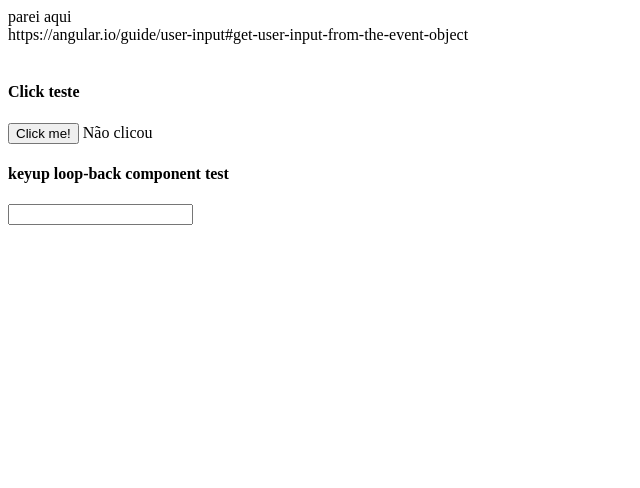
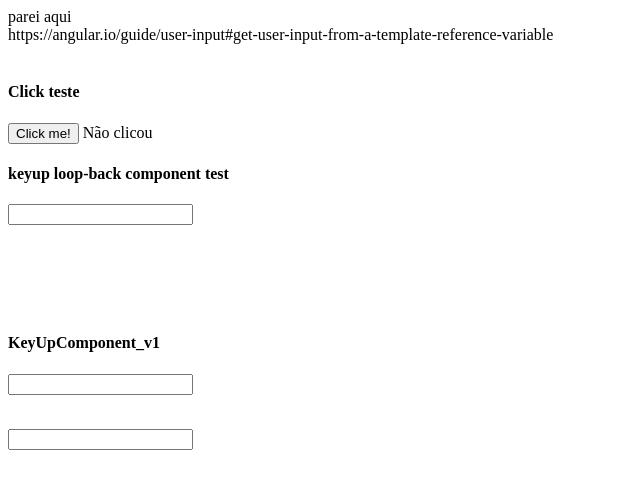
Before and after one commit to bebetoh/angular_form_input, an Angular app: page / in a window 1280 px wide. Shown: the top 488 px of the page, without its empty margins (0-640 px from the left). Built offline with nearby package versions, Linux system fonts and the light colour scheme.

Commit message:
https://angular.io/guide/user-input#get-user-input-from-a-template-reference-variable

```diff
--- a/src/app/app.component.html
+++ b/src/app/app.component.html
@@ -1,5 +1,5 @@
 parei aqui <br>
-https://angular.io/guide/user-input#get-user-input-from-the-event-object
+https://angular.io/guide/user-input#get-user-input-from-a-template-reference-variable
 
 <br><br>
 
@@ -10,3 +10,10 @@ https://angular.io/guide/user-input#get-user-input-from-the-event-object
 <h4>keyup loop-back component test</h4>
 <div><app-loop-back></app-loop-back></div>
 <br><br>
+
+
+<br>
+<br>
+
+<h4>KeyUpComponent_v1</h4>
+<div> <app-key-up1></app-key-up1> </div>
--- a/src/app/app.module.ts
+++ b/src/app/app.module.ts
@@ -7,12 +7,15 @@ import { LoopBackComponent } from './loop-back.component';
 
 import { ClickMeComponent } from './click-me.component';
 
+import { KeyUpComponent_v1 } from './keyup.components';
+
 
 @NgModule({
   declarations: [
     AppComponent,
     LoopBackComponent,
-    ClickMeComponent
+    ClickMeComponent,
+    KeyUpComponent_v1
   ],
   imports: [
     BrowserModule
--- a/src/app/click-me.component.ts
+++ b/src/app/click-me.component.ts
@@ -1,5 +1,4 @@
 import { Component } from '@angular/core';
-
 
 @Component({
     selector: 'app-click-me',
--- /dev/null
+++ b/src/app/keyup.components.ts
@@ -0,0 +1,29 @@
+import { Component, OnInit } from '@angular/core';
+
+@Component({
+    selector: 'app-key-up1',
+    template: `
+            <input (keyup)="onKeyAny($event)">
+            <p>{{values}}</p>
+            <br>
+            <input (keyup)="onKeyTipado($event)">
+            <p>{{values2}}</p>
+            `
+})
+
+
+export class KeyUpComponent_v1   {
+   // constructor() { }
+    values = '';
+
+    values2= '';
+
+
+    onKeyAny(event: any) {
+        this.values += event.target.value + ' | ';
+    }
+
+    onKeyTipado(event: KeyboardEvent) {
+        this.values2 += (<HTMLInputElement>event.target).value + ' | ';
+    }
+}
```
